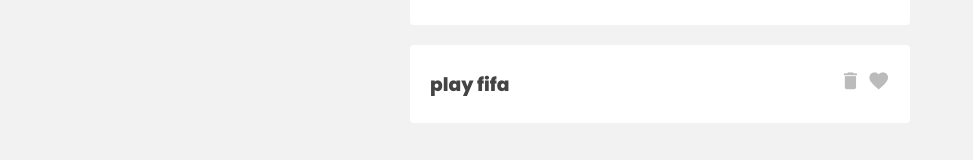
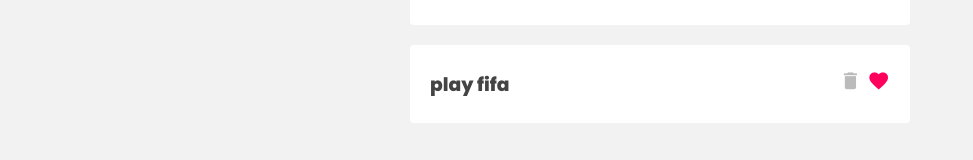
Before and after one commit to Raymondcoder27/Vue-3-JS-Task-Application-pinia-, a Vue app: page / in a window 1280 px wide. Shown: the part 451-611 px from the top of the page, without its empty margins (0-973 px from the left). Built offline with nearby package versions, Linux system fonts and the light colour scheme.

Commit message:
styles commit

```diff
--- a/src/assets/main.css
+++ b/src/assets/main.css
@@ -73,6 +73,10 @@
   color: #bbb;
 }
 
+.task i.active{
+  color: #ff005d;
+}
+
 /* filter nav */
 .filter {
   width: 500px;
--- a/src/components/TaskDetails.vue
+++ b/src/components/TaskDetails.vue
@@ -3,9 +3,11 @@
         <h3>{{ task.title }}</h3>
         <div class="icons">
             <i class="material-icons"
-            @click="taskStore.deleteTask(task.id)">delete</i>
+            @click="taskStore.deleteTask(task.id)"
+            >delete</i>
             <i class="material-icons"
-            @click="taskStore.toggleFav(task.id)">favorite</i>
+            @click="taskStore.toggleFav(task.id)"
+            :class="{active: task.isFav}">favorite</i>
         </div>
     </div>
 </template>
```
